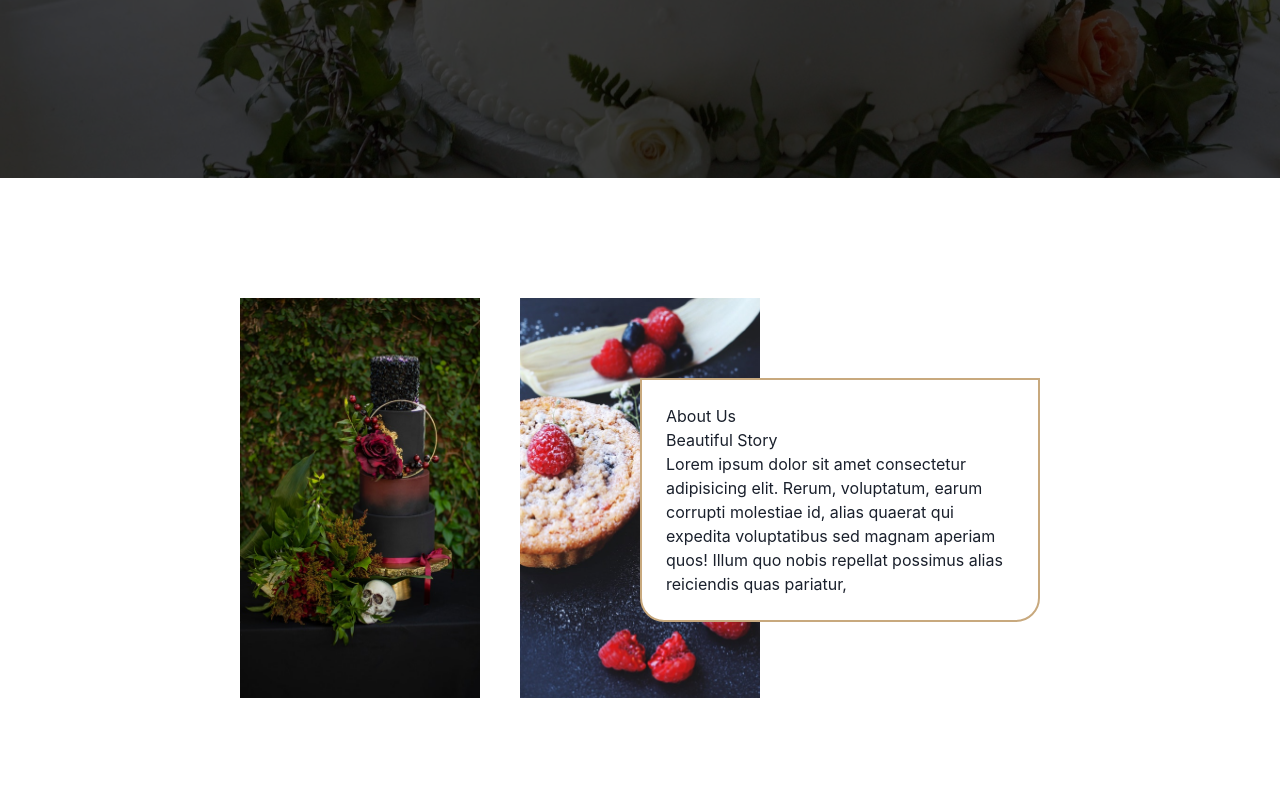
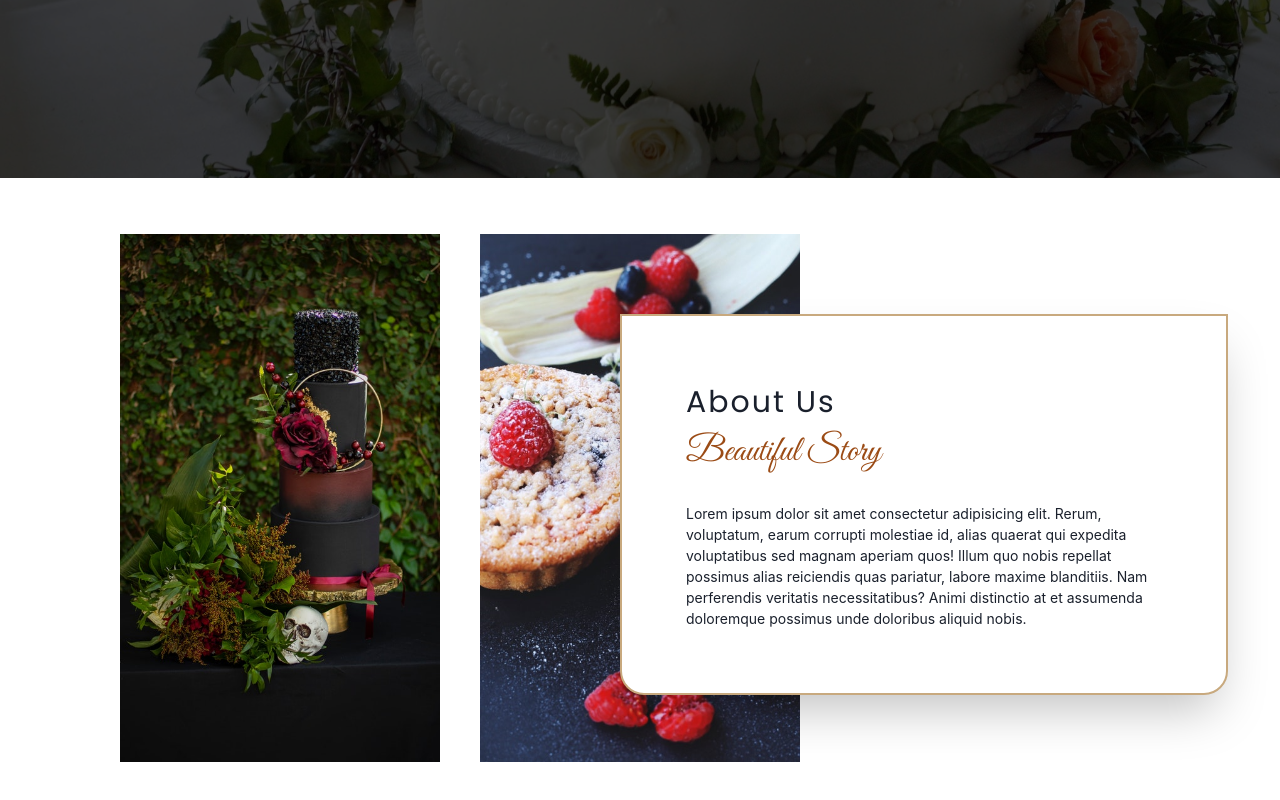
Before and after one commit to afiatamanna06/beleniss, a Next.js app: page / in a window 1280 px wide. Shown: the part 622-1422 px from the top of the page. Built offline with nearby package versions, Linux system fonts and the light colour scheme.

Commit message:
Update about section

```diff
--- a/components/about/About.tsx
+++ b/components/about/About.tsx
@@ -2,16 +2,16 @@ import { Box, Center, Flex, Image } from '@chakra-ui/react'
 
 function About() {
   return (
-    <Flex justify="center" h="40rem" mt={["10rem", "10rem", "10rem", "0", "0"]}>
+    <Flex justify="center" h="40rem" mt={["20rem", "20rem", "20rem", "0", "0"]}>
         <Center>
             <Flex gap={10} position="relative" direction={["column", "column", "column", "row", "row"]}>
-                <Image src="/intro_1.jpg" w="15rem" h="25rem" alt="" />
-                <Image src="/intro_2.jpg" w="15rem" h="25rem" alt="" />
-                <Box w="15rem" h="25rem" display={["none", "none", "none", "flex", "flex"]}></Box>
-                <Flex border="2px" borderColor="#C8A97E" borderBottomLeftRadius="3xl" borderBottomRightRadius="3xl" direction="column" bg="white" p="6" top={[350, 350, 350, 20, 20]} left={[-20, -20, -20, 400, 400]} w="25rem" position="absolute">
-                    <Box>About Us</Box>
-                    <Box>Beautiful Story</Box>
-                    <Box>Lorem ipsum dolor sit amet consectetur adipisicing elit. Rerum, voluptatum, earum corrupti molestiae id, alias quaerat qui expedita voluptatibus sed magnam aperiam quos! Illum quo nobis repellat possimus alias reiciendis quas pariatur,</Box>
+                <Image src="/intro_1.jpg" w="20rem" h="33rem" alt="" />
+                <Image src="/intro_2.jpg" w="20rem" h="33rem" alt="" />
+                <Box w="20rem" h="33rem" display={["none", "none", "none", "flex", "flex"]}></Box>
+                <Flex border="2px" boxShadow="2xl" borderColor="#C8A97E" borderBottomLeftRadius="3xl" borderBottomRightRadius="3xl" direction="column" bg="white" p="16" top={[350, 350, 350, 20, 20]} left={[-10, -10, -10, 500, 500]} w={["25rem", "25rem", "25rem", "38rem", "38rem"]} position="absolute">
+                    <Box fontFamily="'Poppins', sans-serif" letterSpacing={2} fontSize="3xl">About Us</Box>
+                    <Box fontFamily="'Great Vibes', cursive" fontSize="4xl" mb="6" color="#9B4B15">Beautiful Story</Box>
+                    <Box fontSize="sm">Lorem ipsum dolor sit amet consectetur adipisicing elit. Rerum, voluptatum, earum corrupti molestiae id, alias quaerat qui expedita voluptatibus sed magnam aperiam quos! Illum quo nobis repellat possimus alias reiciendis quas pariatur, labore maxime blanditiis. Nam perferendis veritatis necessitatibus? Animi distinctio at et assumenda doloremque possimus unde doloribus aliquid nobis.</Box>
                 </Flex>
             </Flex>
         </Center>
```
